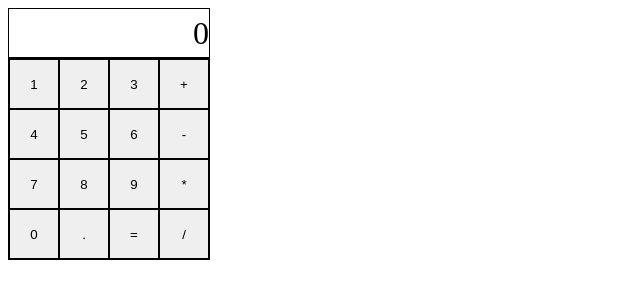
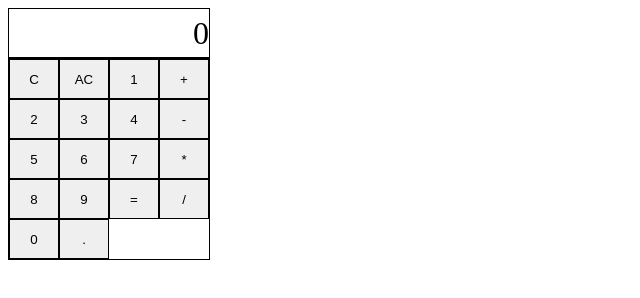
Before and after one commit to xandora/top-calculator, a website: page index.html in a window 1280 px wide. Shown: the whole page, without its empty margins (0-640 px from the left). Drawn offline with Linux system fonts and the light colour scheme.

Commit message:
Added C and AC buttons

```diff
--- a/index.html
+++ b/index.html
@@ -12,6 +12,8 @@
         <p id="digits"></p>
     </div>
     <div id="buttons">
+        <button class="button clear" id="clear">C</button>
+        <button class="button allclear" id="allclear">AC</button>
         <button class="button number" id="1">1</button>
         <button class="button number" id="2">2</button>
         <button class="button number" id="3">3</button>
```
